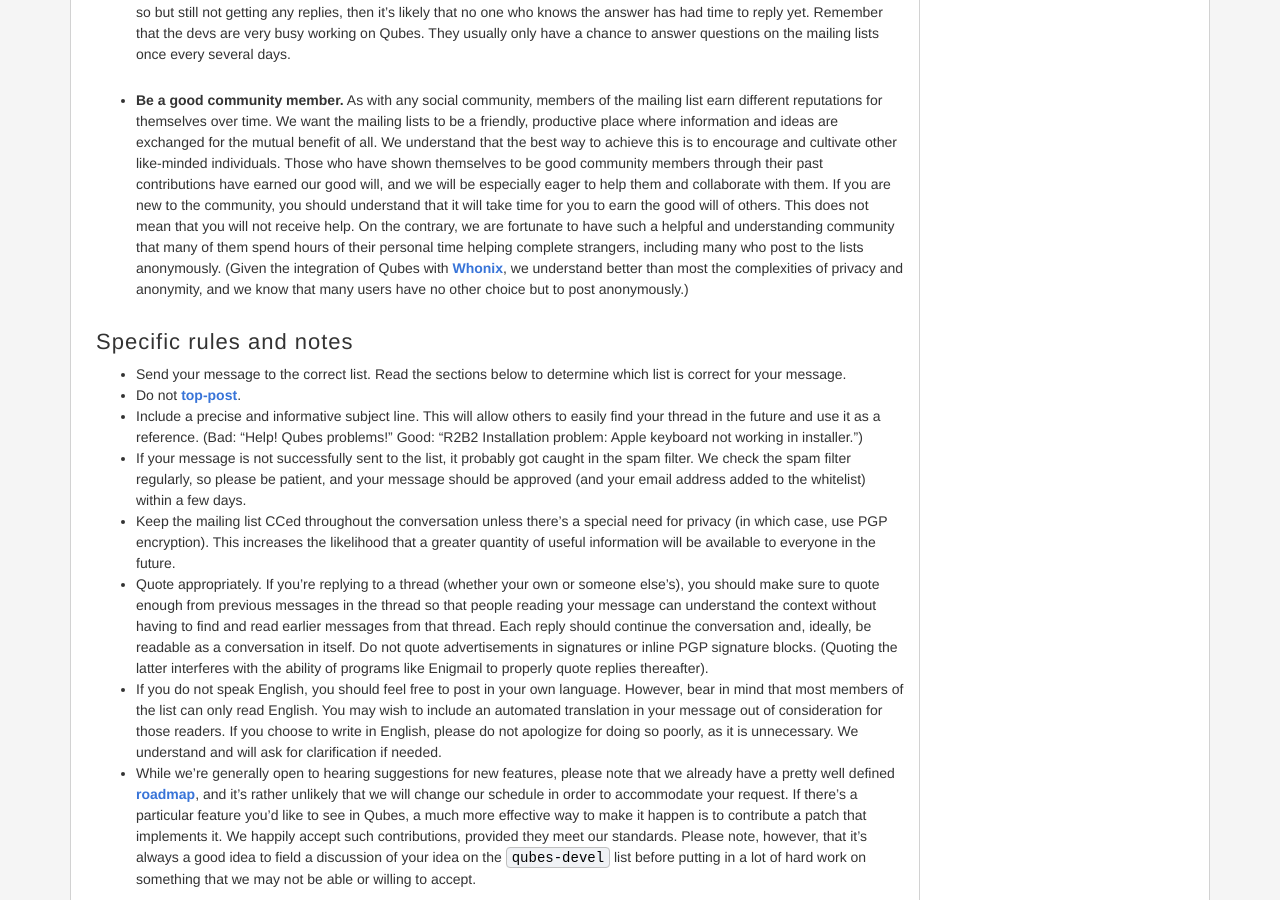
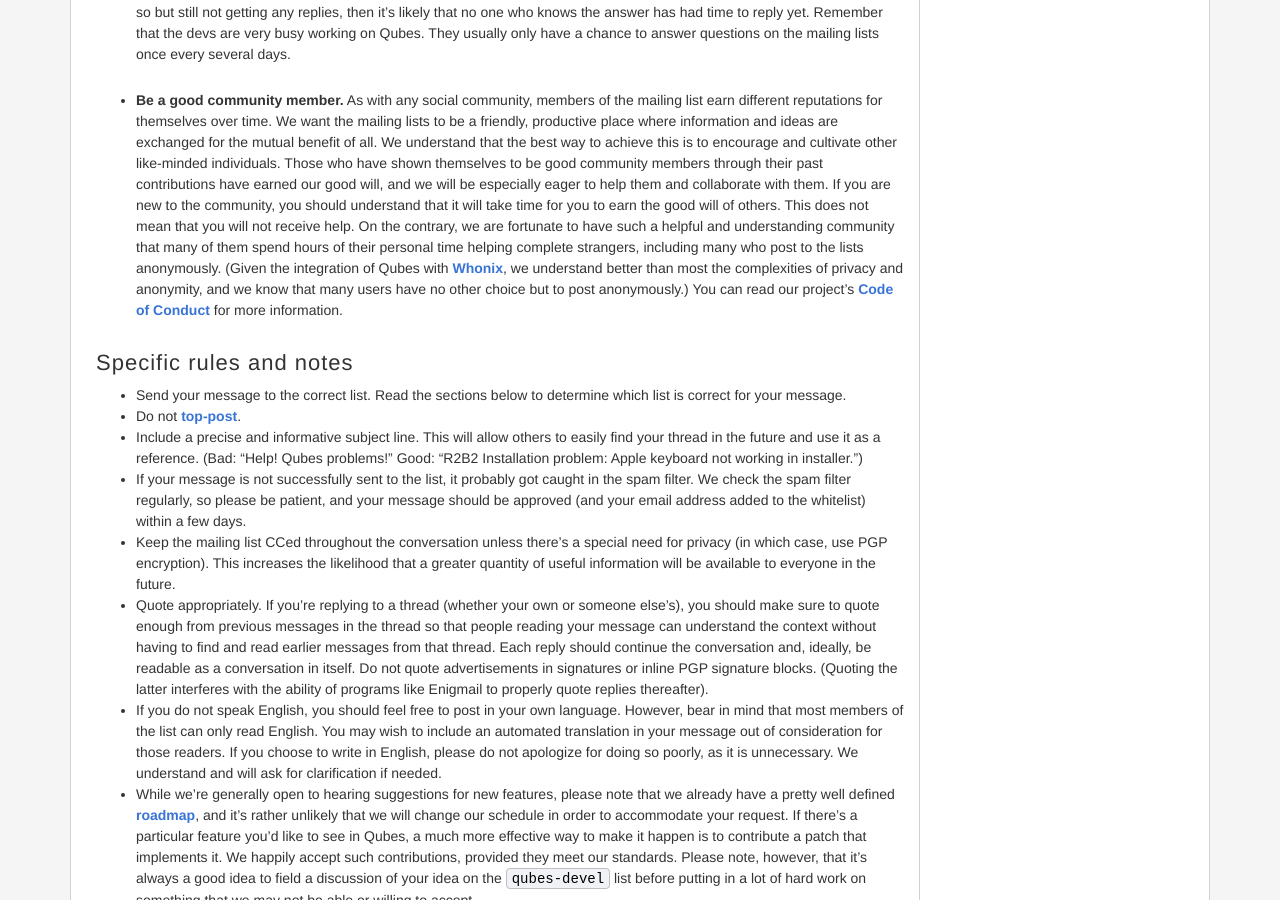
Before and after one commit to QubesOS/qubesos.github.io, a Jekyll site: the page built from pages/mailing-lists.md, in a window 1280 px wide and 900 px high, scrolled down 1184 px. Built offline with Jekyll 4.4.1, drawn with Linux system fonts in a browser that asks for light colours; some web fonts are replaced.

Commit message:
added mention of Code of Conduct

```diff
--- a/pages/mailing-lists.md
+++ b/pages/mailing-lists.md
@@ -96,7 +96,7 @@ guidelines.
    including many who post to the lists anonymously. (Given the integration of
    Qubes with [Whonix], we understand better than most the complexities of
    privacy and anonymity, and we know that many users have no other choice but
-   to post anonymously.)
+   to post anonymously.) You can read our project's [Code of Conduct][coc] for more information.
 
 ### Specific rules and notes ###
 
@@ -347,3 +347,4 @@ In the fourth step replace `news.mozilla.org` with `news.gmane.org`.
 [`gmane.os.qubes.devel`]: http://dir.gmane.org/gmane.os.qubes.devel
 [`gmane.os.qubes.project`]: http://dir.gmane.org/gmane.os.qubes.project
 [business]: https://github.com/QubesOS/qubes-issues/issues?utf8=%E2%9C%93&q=is%3Aissue%20is%3Aopen%20label%3Abusiness
+[coc]: /code-of-conduct/
```
